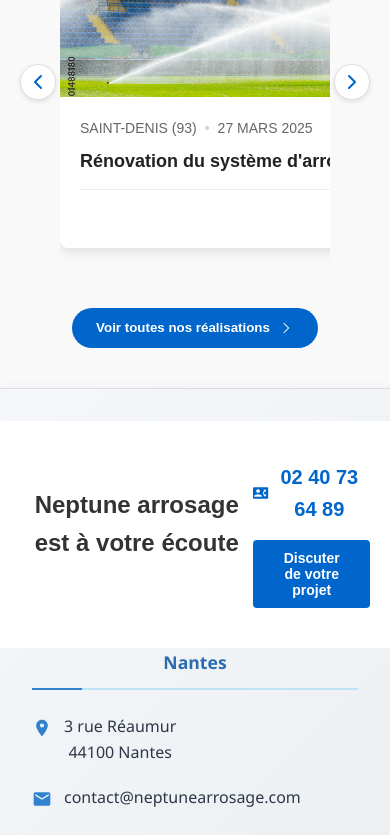
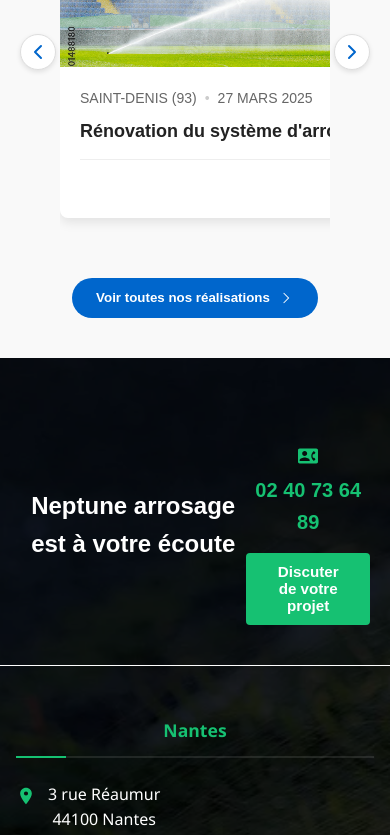
Before and after one commit to Jordan-celton/Neptune-Arrosage, a React (Vite) app in the folder mon-projet/: page / in a window 390 px wide. Shown: the part 6090-6925 px from the top of the page. Built offline with nearby package versions, Linux system fonts and the light colour scheme.

Commit message:
Ajout de nouvelles variables CSS pour les ombres et les transitions, refonte de la section Expertise avec des améliorations de style, et optimisation du pied de page pour une meilleure présentation et réactivité.

```diff
--- a/mon-projet/src/components/Expertise.jsx
+++ b/mon-projet/src/components/Expertise.jsx
@@ -1,5 +1,5 @@
 import React from "react";
-import iconearth from "../assets/iconearth.png";
+import iconearth from "../assets/ecology.png";
 
 import "../styles/Expertise.css";
 
@@ -10,7 +10,9 @@
       <div className="container">
         <div className="section-header">
           <img src={iconearth} alt="Icône terre" />
-          <h2 className="section-title">Savoir-faire et innovation</h2>
+          <h2 className="section-title-expertise">
+            Savoir-faire et innovation
+          </h2>
           <p className="section-subtitle">au service de l'environnement</p>
           <p>
             Grâce à une expertise technique reconnue et une approche sur-mesure,
--- a/mon-projet/src/index.css
+++ b/mon-projet/src/index.css
@@ -13,6 +13,12 @@
     /* Blanc - Arrière-plan */
     --text-color: black;
     /* Couleur du texte */
+
+    /* Ombres et effets */
+
+    --overlay-dark: rgba(0, 0, 0, 0.8);
+    --overlay-light: rgba(255, 255, 255, 0.1);
+    --transition: all 0.3s cubic-bezier(0.25, 0.8, 0.25, 1);
 
     /* Variations */
     --primary-light: rgba(80, 139, 191, 0.1);
--- a/mon-projet/src/styles/ContactHome.css
+++ b/mon-projet/src/styles/ContactHome.css
@@ -1,9 +1,9 @@
 /* ContactBanner.css */
 .contact-banner {
-    background-color: #ffffff;
     padding: 40px 0;
     font-family: Arial, sans-serif;
     text-align: center;
+    border-bottom: solid 1px var(--light-bg);
 }
 
 .contact-banner__container {
@@ -15,8 +15,8 @@
 }
 
 .contact-banner__title {
-    font-size: 28px;
-    color: #333333;
+    font-size: 2.5rem;
+    color: var(--light-bg);
     margin-bottom: 20px;
     font-weight: 700;
 }
@@ -37,15 +37,15 @@
 .contact-banner__phone {
     display: flex;
     font-size: 24px;
-    color: #0066cc;
+    color: var(--secondary);
     font-weight: 700;
     align-items: center;
     justify-content: space-evenly;
 }
 
 .contact-banner__button {
-    background-color: #0066cc;
-    color: white;
+    background-color: var(--secondary);
+    color: var(--light-bg);
     border: none;
     padding: 12px 30px;
     border-radius: 4px;
@@ -54,23 +54,56 @@
     cursor: pointer;
     transition: background-color 0.3s ease;
 }
-
 .contact-banner__button:hover {
-    background-color: #004d99;
+    background-color: var(--primary);
 }
 
-/* Responsive */
-@media (max-width: 768px) {
+/* Responsive Design */
+@media (max-width: 992px) {
     .contact-banner__title {
-        font-size: 24px;
+        font-size: 2rem;
     }
 
     .contact-banner__phone {
-        font-size: 20px;
+        font-size: 1.5rem;
+    }
+}
+
+@media (max-width: 768px) {
+    .contact-banner {
+        padding: 2.5rem 0;
+    }
+
+    .contact-banner__title {
+        font-size: 1.75rem;
+    }
+
+    .contact-banner__phone {
+        font-size: 1.25rem;
     }
 
     .contact-banner__button {
-        padding: 10px 25px;
-        font-size: 14px;
+        padding: 0.65rem 1.75rem;
+        font-size: 0.95rem;
     }
 }
+
+@media (max-width: 576px) {
+    .contact-banner__container {
+        padding: 0 1.25rem;
+    }
+
+    .contact-banner__title {
+        font-size: 1.5rem;
+        margin-bottom: 1.25rem;
+    }
+
+    .contact-banner__divider {
+        margin-bottom: 1.5rem;
+    }
+
+    .contact-banner__phone {
+        flex-direction: column;
+        gap: 0.5rem;
+    }
+}
--- a/mon-projet/src/styles/Expertise.css
+++ b/mon-projet/src/styles/Expertise.css
@@ -2,8 +2,7 @@
 .expertise-section {
     position: relative;
     padding: 6rem 0;
-    color: white;
-    /* Couleur de texte par défaut pour mieux contraster */
+    color: var(--light-bg);
     overflow: hidden;
 }
 
@@ -47,7 +46,7 @@
     box-shadow: 0 5px 15px rgba(0, 0, 0, 0.1);
 }
 
-.section-title {
+.section-title-expertise {
     color: var(--light-bg);
 }
 
--- a/mon-projet/src/styles/Footer.css
+++ b/mon-projet/src/styles/Footer.css
@@ -1,38 +1,64 @@
-/* Footer.css - Version améliorée */
+/* Footer.css - Version optimisée */
+
+/* Structure principale */
 .footer {
-    background: linear-gradient(135deg, #f5f7fa 0%, #e4e8eb 100%);
-    color: #2d3748;
-    padding: 3rem 0 0;
+    position: relative;
+    color: var(--text-light);
+    padding: 4rem 0 0;
     font-family: 'Segoe UI', system-ui, sans-serif;
-    border-top: 1px solid rgba(0, 0, 0, 0.05);
-    box-shadow: 0 -2px 10px rgba(0, 0, 0, 0.03);
+    background-image: url('../assets/photos/water-1544808_1280.webp');
+    background-size: cover;
+    background-position: center;
+    background-repeat: no-repeat;
+    background-attachment: fixed;
+    isolation: isolate;
+    overflow: hidden;
 }
 
+/* Overlay amélioré */
+.footer::before {
+    content: '';
+    position: absolute;
+    top: 0;
+    left: 0;
+    right: 0;
+    bottom: 0;
+    background: var(--overlay-dark);
+    z-index: -1;
+}
+
+/* Conteneur principal */
 .footer-container {
+    position: relative;
+    z-index: 1;
     display: grid;
     grid-template-columns: repeat(auto-fit, minmax(250px, 1fr));
     gap: 2.5rem;
     max-width: 1280px;
-    margin: 0 auto;
+    margin: 50px auto;
     padding: 0 2rem;
 }
 
+/* Sections */
 .footer-section {
     margin-bottom: 2rem;
-    transition: transform 0.3s ease;
+    transition: transform 0.4s ease-out;
+    animation: fadeInUp 0.6s ease forwards;
+    opacity: 0;
 }
 
 .footer-section:hover {
-    transform: translateY(-3px);
+    transform: translateY(-5px);
 }
 
+/* Titres */
 .footer-section-title {
     font-size: 1.25rem;
     font-weight: 700;
-    color: #2b6cb0;
+    color: var(--secondary);
     margin-bottom: 1.5rem;
     padding-bottom: 0.75rem;
-    border-bottom: 2px solid #bee3f8;
+    border-bottom: 2px solid var(--overlay-light);
     position: relative;
 }
 
@@ -43,29 +69,44 @@
     left: 0;
     width: 50px;
     height: 2px;
-    background: #3182ce;
+    background: var(--secondary);
+    transition: width 0.3s ease;
 }
 
+.footer-section:hover .footer-section-title::after {
+    width: 75px;
+}
+
+/* Blocs contact */
 .footer-contact {
     display: flex;
     align-items: flex-start;
     gap: 0.75rem;
     margin-bottom: 1.25rem;
     line-height: 1.6;
-    transition: all 0.3s ease;
+    transition: var(--transition);
+    color: var(--light-bg);
 }
 
 .footer-contact:hover {
-    transform: translateX(5px);
+    transform: translateX(8px);
+    color: var(--secondary);
 }
 
 .footer-icon {
-    color: #3182ce;
+    color: var(--secondary);
     font-size: 1.25rem;
     flex-shrink: 0;
     margin-top: 0.25rem;
+    transition: var(--transition);
 }
 
+.footer-contact:hover .footer-icon {
+    transform: scale(1.1);
+    color: var(--light-bg);
+}
+
+/* Navigation */
 .footer-links {
     list-style: none;
     padding: 0;
@@ -79,39 +120,43 @@
     position: relative;
     padding-left: 1.25rem;
     cursor: pointer;
-    transition: all 0.3s cubic-bezier(0.4, 0, 0.2, 1);
+    transition: var(--transition);
+    color: var(--light-bg);
 }
 
 .footer-links li::before {
     content: '→';
     position: absolute;
     left: 0;
-    color: #3182ce;
+    color: var(--light-bg);
     opacity: 0;
-    transition: all 0.3s ease;
+    transition: var(--transition);
 }
 
 .footer-links li:hover {
-    color: #3182ce;
+    color: var(--secondary);
     padding-left: 1.5rem;
 }
 
 .footer-links li:hover::before {
     opacity: 1;
     left: 0.25rem;
+    color: var(--secondary);
 }
 
+/* Pied de page */
 .footer-bottom {
     text-align: center;
     padding: 1.5rem 0;
-    margin-top: 2rem;
-    border-top: 1px solid rgba(0, 0, 0, 0.05);
+    margin-top: 3rem;
+    border-top: 1px solid var(--overlay-light);
     font-size: 0.875rem;
-    color: #718096;
-    background: rgba(255, 255, 255, 0.5);
+    background: rgba(0, 0, 0, 0.25);
+    backdrop-filter: blur(5px);
+    color: var(--light-bg);
 }
 
-/* Animation au scroll */
+/* Animations */
 @keyframes fadeInUp {
     from {
         opacity: 0;
@@ -122,11 +167,6 @@
         opacity: 1;
         transform: translateY(0);
     }
-}
-
-.footer-section {
-    animation: fadeInUp 0.6s ease forwards;
-    opacity: 0;
 }
 
 .footer-section:nth-child(1) {
@@ -146,10 +186,17 @@
 }
 
 /* Responsive */
+@media (max-width: 1024px) {
+    .footer {
+        background-attachment: scroll;
+    }
+}
+
 @media (max-width: 768px) {
     .footer-container {
         grid-template-columns: 1fr 1fr;
         gap: 2rem;
+        padding: 0 1.5rem;
     }
 
     .footer-section-title {
@@ -158,17 +205,14 @@
 }
 
 @media (max-width: 480px) {
+    .footer {
+        padding: 3rem 0 0;
+    }
+
     .footer-container {
         grid-template-columns: 1fr;
         gap: 1.5rem;
-    }
-
-    .footer {
-        padding: 2rem 0 0;
-    }
-
-    .footer-section {
-        margin-bottom: 1.5rem;
+        padding: 0 1rem;
     }
 
     .footer-links li {
```
Also changed, not shown: mon-projet/src/assets/earth.svg (added), mon-projet/src/assets/ecology.png (added).
